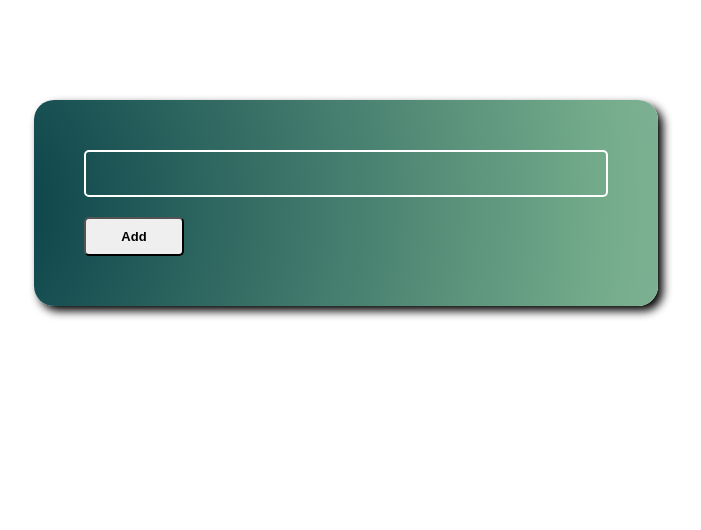
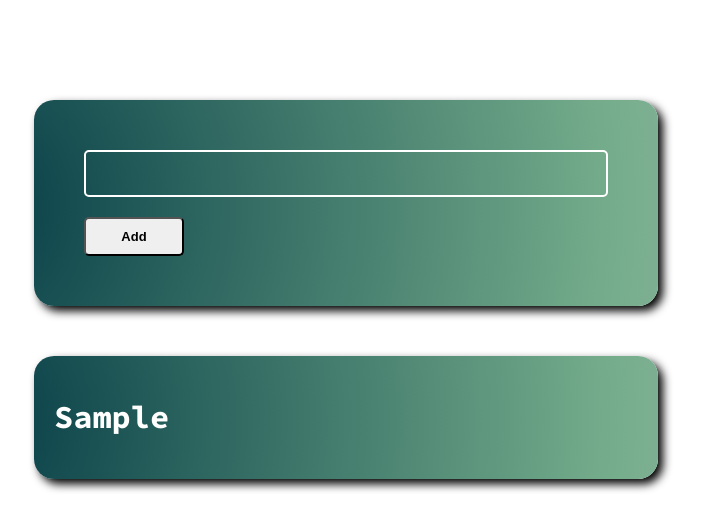
Before and after one commit to zozo0329/Note-app, a React (Create React App) app: page / in a window 1280 px wide. Both pictures are taken after typing "Sample" into the empty fields and a click on the button "Add". Shown: the top 530 px of the page, without its empty margins (294-995 px from the left). Built offline with nearby package versions, Linux system fonts and the light colour scheme; a web font is replaced by a local one.

Commit message:
added new features

```diff
--- a/public/index.html
+++ b/public/index.html
@@ -18,7 +18,7 @@
       href="https://fonts.googleapis.com/css2?family=Abel&family=Cabin:ital,wght@0,400..700;1,400..700&family=News+Cycle:wght@400;700&family=Orbitron:wght@400..900&family=Rajdhani:wght@300;400;500;600;700&family=Silkscreen:wght@400;700&family=Source+Code+Pro:ital,wght@0,200..900;1,200..900&display=swap"
       rel="stylesheet"
     />
-    <title>React App</title>
+    <title>Note Web App</title>
   </head>
   <body>
     <noscript>You need to enable JavaScript to run this app.</noscript>
--- a/src/Components/UI/Card.css
+++ b/src/Components/UI/Card.css
@@ -14,3 +14,15 @@
   transform: scale(1.1);
   box-shadow: 8px 8px 15px black;
 }
+.notes-container {
+  padding: 20px;
+  margin-top: 50px;
+  background: radial-gradient(
+    circle 1292px at -13.6% 51.7%,
+    #003844 0%,
+    #75ad8c 51.5%,
+    #c4c4c4 88.6%
+  );
+  box-shadow: 5px 5px 10px black;
+  border-radius: 20px;
+}
--- a/src/Components/UI/Card.jsx
+++ b/src/Components/UI/Card.jsx
@@ -1,11 +1,12 @@
 import React, { useState } from "react";
 import "./Card.css";
 import UserInput from "../UserInput/UserInput";
+import ItemContent from "./ItemContent";
 const Card = () => {
   const [userData, setUserData] = useState([]);
   const userinfo = (data) => {
     setUserData((dataOfUser) => {
-      return [data, ...dataOfUser];
+      return [...dataOfUser, data];
     });
     console.log(userData, "ARR");
   };
@@ -14,6 +15,11 @@ const Card = () => {
       <div className="card_input-section">
         <UserInput userInfoData={userinfo} />
       </div>
+      <div className="notes-container">
+        {userData.map((value, i) => {
+          return <ItemContent key={i} value={value.data} />;
+        })}
+      </div>
     </div>
   );
 };
--- /dev/null
+++ b/src/Components/UI/ItemContent.css
@@ -0,0 +1,6 @@
+.ItemContent-container {
+  font-family: "Source Code Pro", monospace;
+  font-weight: normal;
+  text-transform: capitalize;
+  color: white;
+}
--- /dev/null
+++ b/src/Components/UI/ItemContent.jsx
@@ -0,0 +1,11 @@
+import React from "react";
+import "./ItemContent.css";
+const ItemContent = (props) => {
+  return (
+    <div className="ItemContent-container">
+      <h1>{props.value}</h1>
+    </div>
+  );
+};
+
+export default ItemContent;
```
